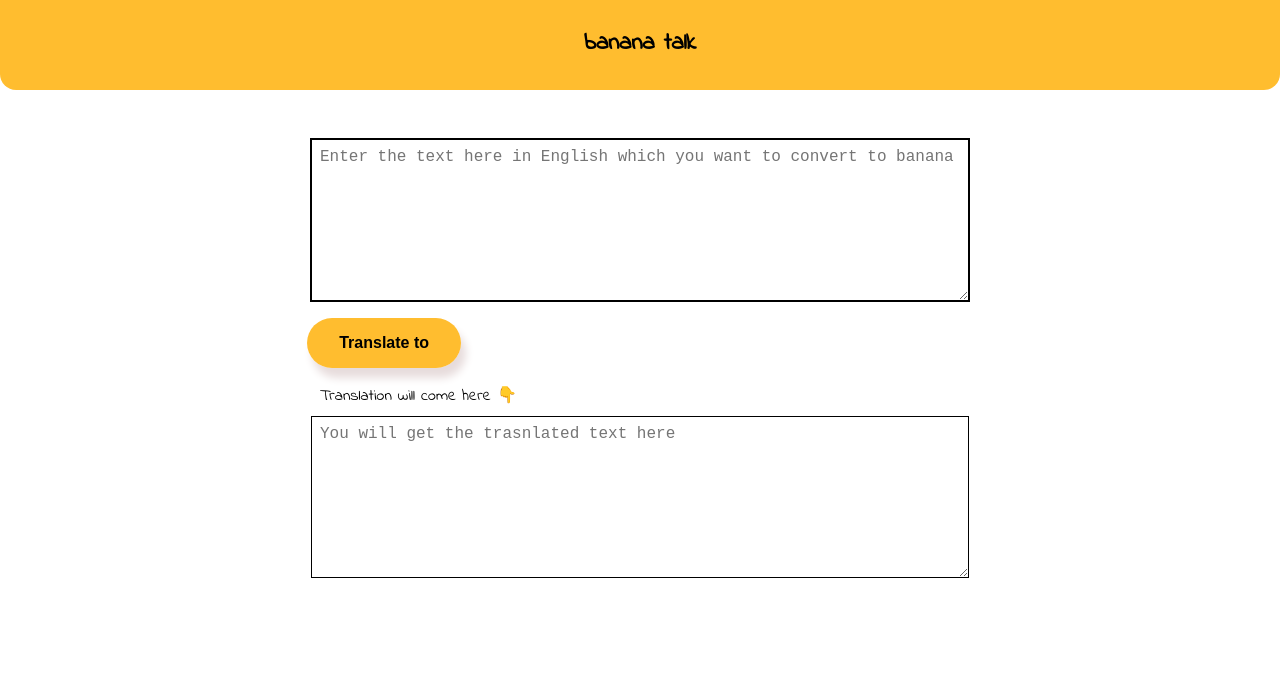
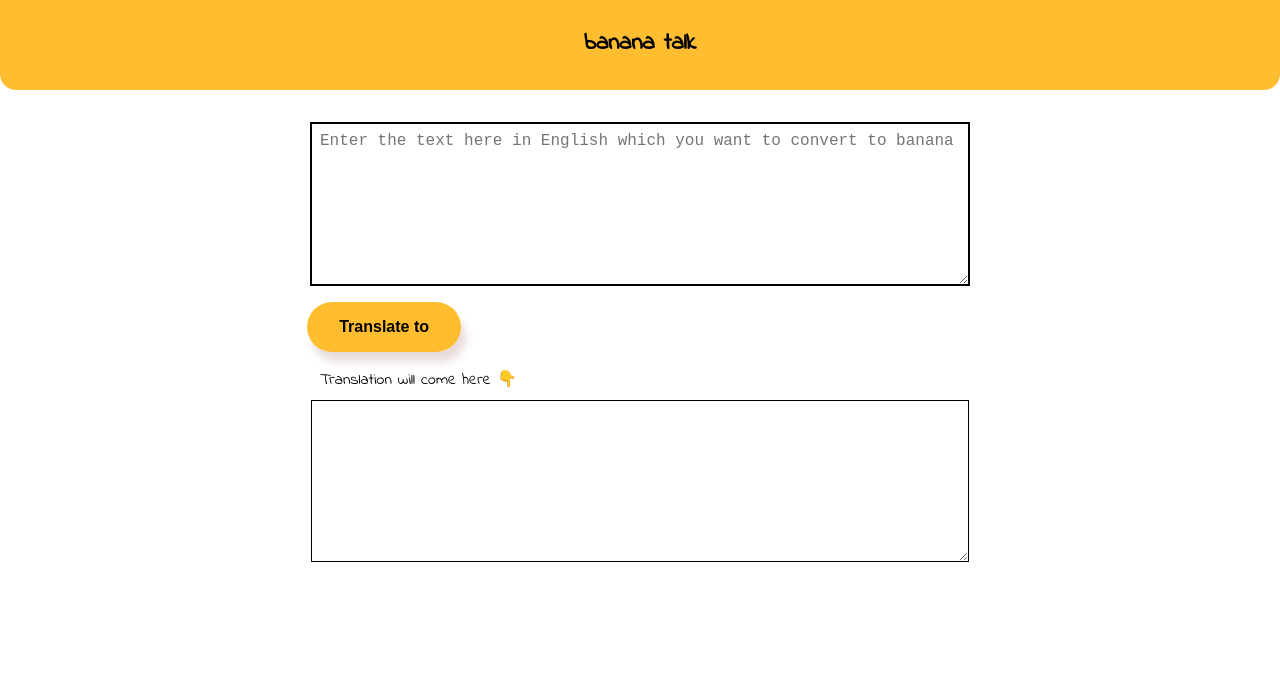
Before and after one commit to sdhamani/Banana-Speak, a plain HTML site: page index.html in a window 1280 px wide. Shown: the top 690 px of the page. Drawn offline with Linux system fonts and the light colour scheme.

```diff
--- a/index.html
+++ b/index.html
@@ -14,14 +14,13 @@
 
         <h2 class="heading">banana talk</h2>
 
-        <textarea id="txt-input"
-            placeholder="Enter the text here in English which you want to convert to banana"></textarea>
+        <textarea id="txt-input" placeholder="Enter the text here in English which you want to convert to banana"></textarea>
 
         <button id="btn-translate" class="button"><strong>Translate to</strong></button>
 
         <div class="center">Translation will come here 👇</div>
 
-        <textarea  id="output"  placeholder="You will get the trasnlated text here"></textarea>
+        <textarea  id="output" ></textarea>
 
     </section>
 
--- a/style.css
+++ b/style.css
@@ -18,6 +18,7 @@ body{
 .section{
     margin: auto;
 }
+
 textarea {
     align-items: center;
     border: 2px solid black;
@@ -25,7 +26,7 @@ textarea {
     height: 18vh;
     display: block;
     margin: auto;
-    margin-top: 3rem;
+    margin-top: 2rem;
     font-size: 2rem;
     padding: 0.5rem 0.5rem;
 
@@ -71,7 +72,6 @@ textarea {
     text-align: center;
     padding-top: 0.5%;
     padding-bottom: 0.5%;
-
     border-top-right-radius: 1rem;
     border-top-left-radius: 1rem;
 }
```
